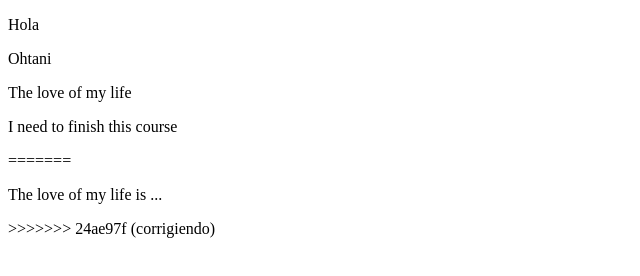
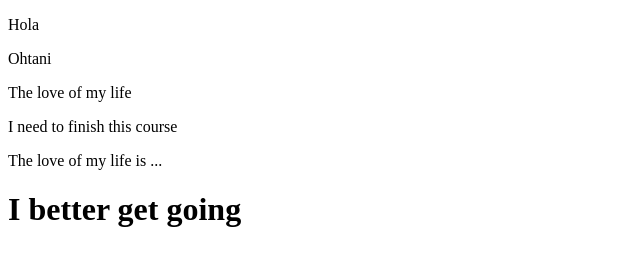
Before and after one commit to Markiando/aluragit, a plain HTML site: page index.html in a window 1280 px wide. Shown: the whole page, without its empty margins (0-640 px from the left). Drawn offline with Linux system fonts and the light colour scheme.

Commit message:
corrigiendo index

```diff
--- a/index.html
+++ b/index.html
@@ -11,9 +11,12 @@
     <p>Ohtani</p>
     <p>The love of my life</p>
     <p>I need to finish this course</p>
-=======
     <p>The love of my life is ...</p>
->>>>>>> 24ae97f (corrigiendo)
+
+    <main>
+        <h1>I better get going</h1>
+    </main>
+
 
 </body>
 </html>
```
